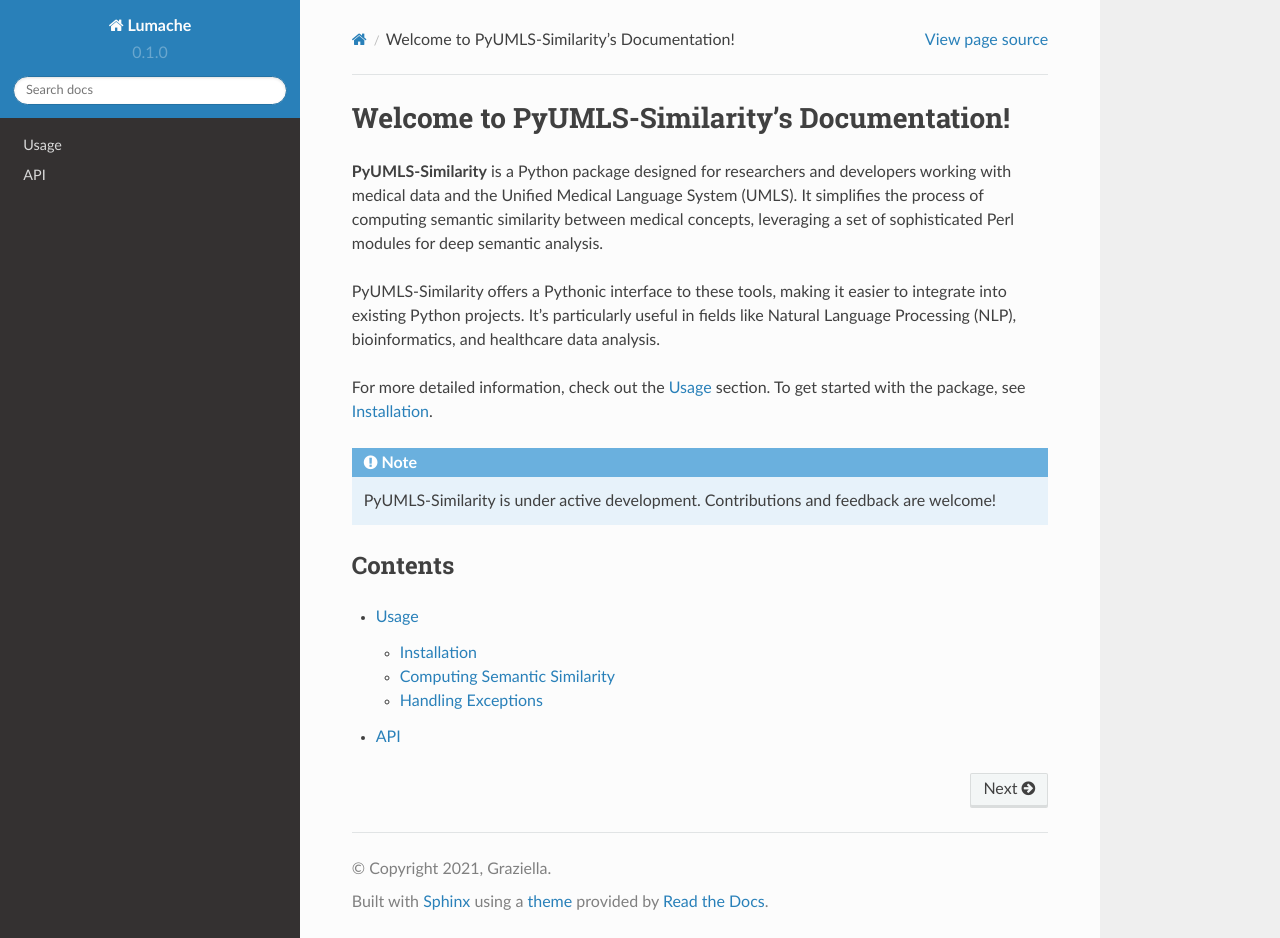
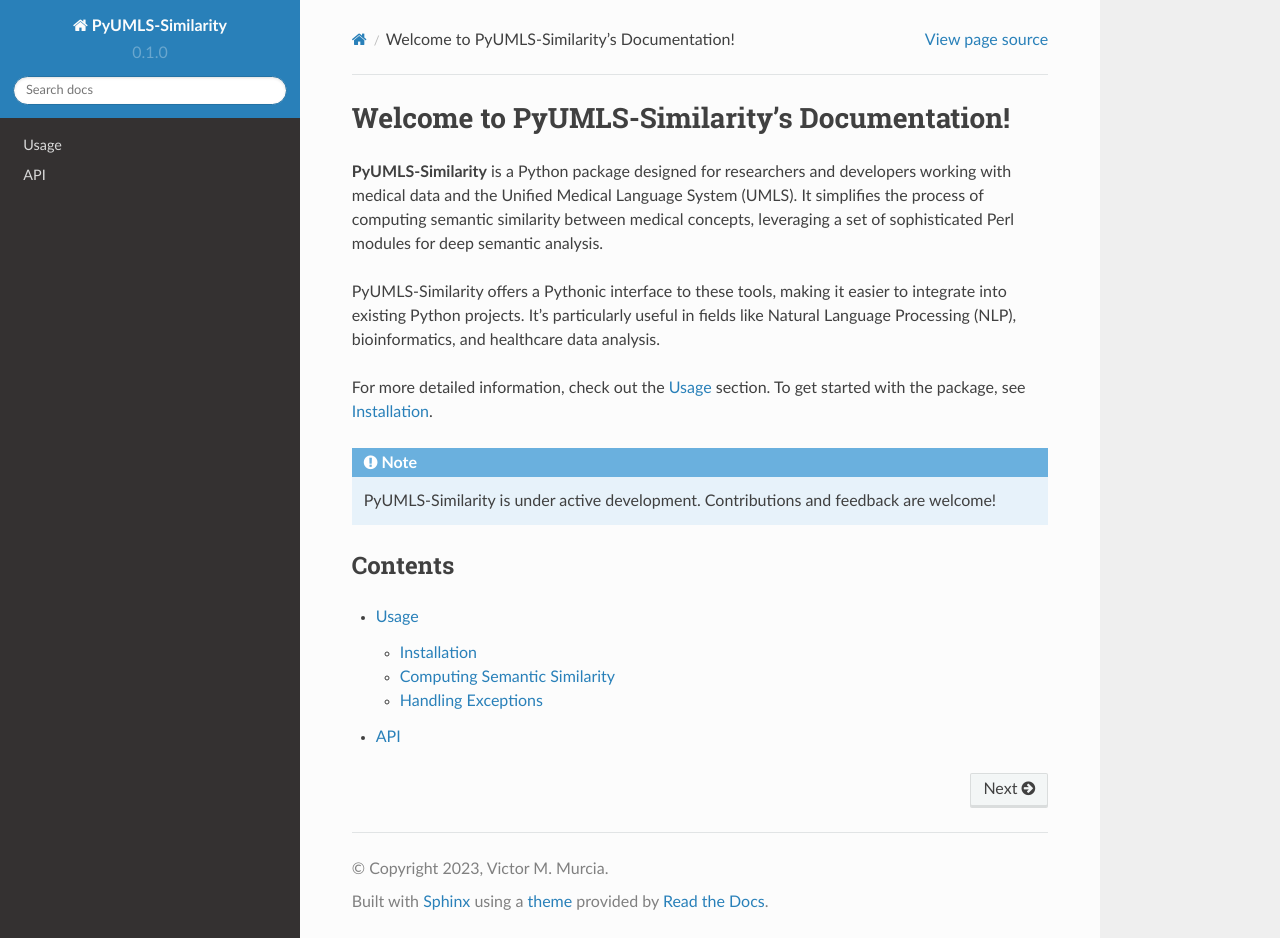
Before and after one commit to victormurcia/PyUMLS_Similarity, a Sphinx documentation site: the page built from docs/source/index.rst, in a window 1280 px wide and 938 px high. Built offline with Sphinx 7.4.7 and the Read the Docs theme 2.0.0, drawn with Linux system fonts in a browser that asks for light colours; pages that are not in the unit, such as notebooks, are missing from menus.

Commit message:
Update conf.py

```diff
--- a/docs/source/conf.py
+++ b/docs/source/conf.py
@@ -2,8 +2,8 @@
 
 # -- Project information
 
-project = 'Lumache'
-copyright = '2021, Graziella'
+project = 'PyUMLS-Similarity'
+copyright = '2023, Victor M. Murcia'
 author = 'Graziella'
 
 release = '0.1'
```
